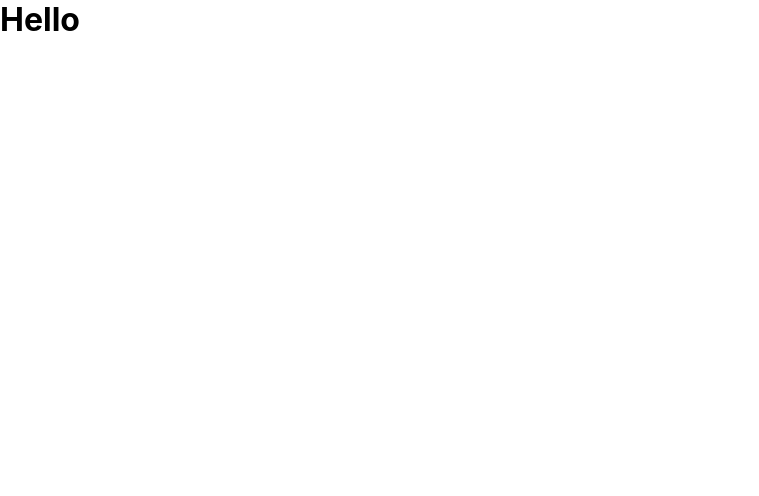
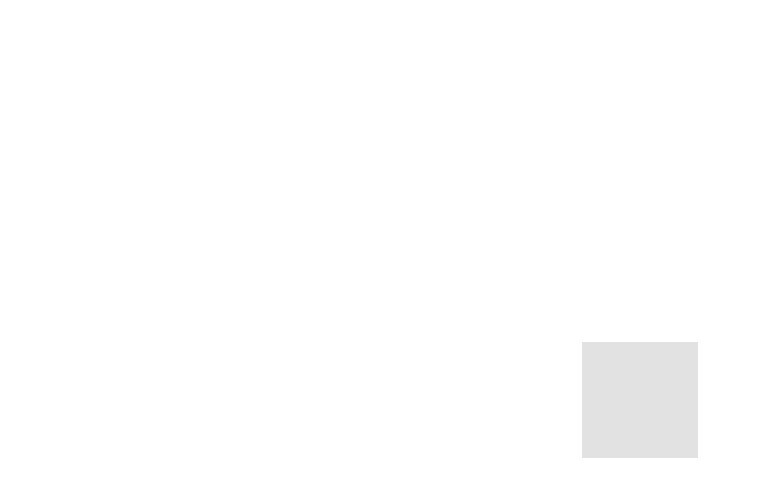
Before and after one commit to MikeTheFyke/Re3Fiber, a React (Create React App) app: page / in a window 1280 px wide. Shown: the top 496 px of the page, without its empty margins (0-759 px from the left). Built offline with nearby package versions, Linux system fonts and the light colour scheme.

Commit message:
Starting to add mesh geometry

```diff
--- a/src/App.tsx
+++ b/src/App.tsx
@@ -1,10 +1,15 @@
+import { Canvas } from "@react-three/fiber";
 import "./App.css";
 
 const App = () => {
 	return (
-		<div className="App">
-			<h1>Hello</h1>
-		</div>
+		<>
+			<Canvas>
+				<mesh>
+					<boxGeometry />
+				</mesh>
+			</Canvas>
+		</>
 	);
 };
 
```
Also changed, not shown: 1 other file (tests, documents, lock files or other folders).
